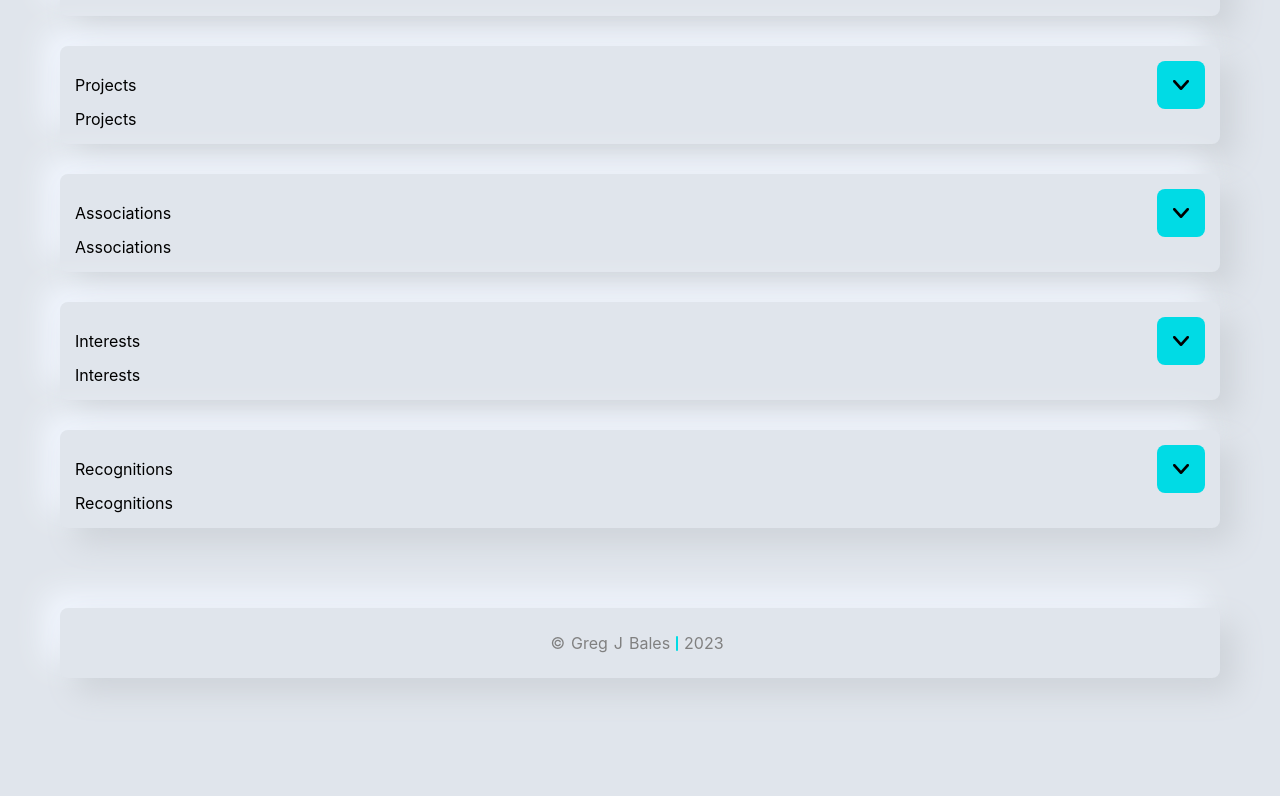
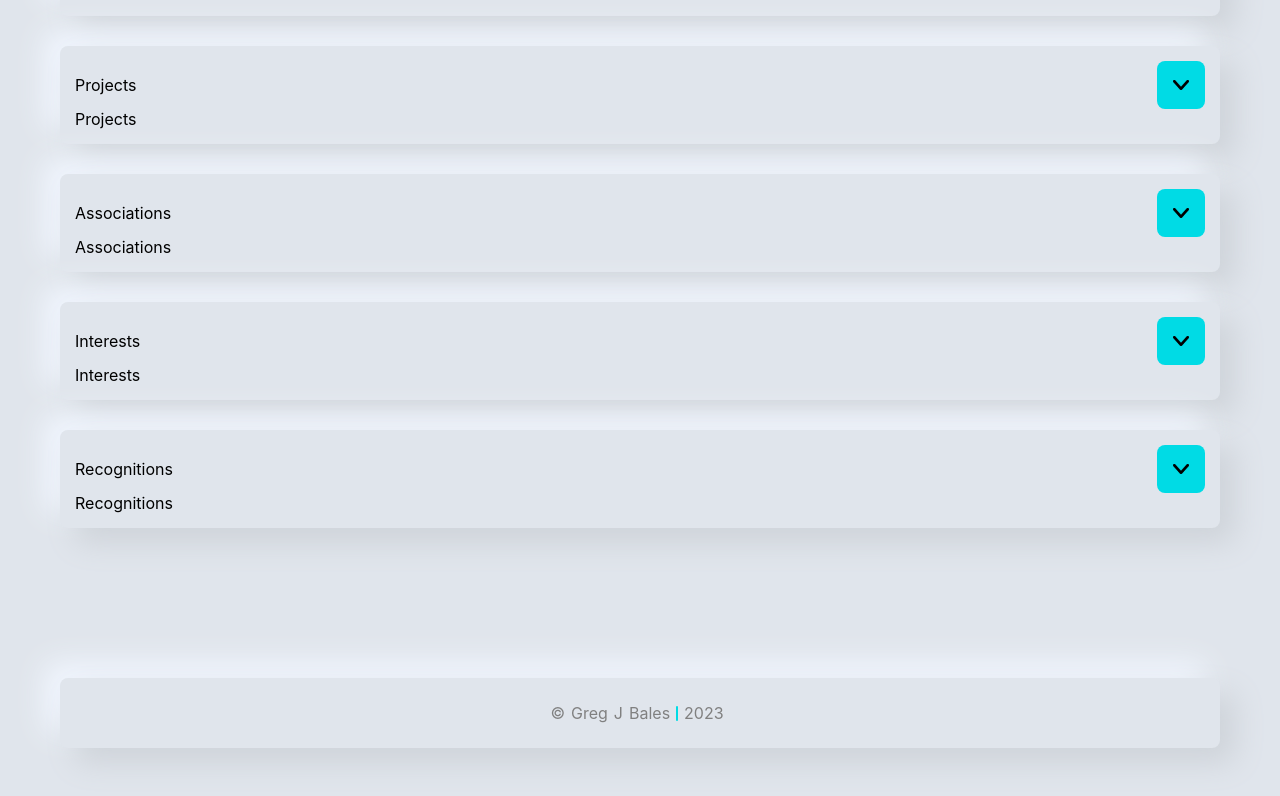
Before and after one commit to Infamous8/react-resume, a React (Create React App) app: page / in a window 1280 px wide. Shown: the part 790-1586 px from the top of the page. Built offline with nearby package versions, Linux system fonts and the light colour scheme.

Commit message:
fixes spacing below & above footer

```diff
--- a/src/components/atoms/content-container.tsx
+++ b/src/components/atoms/content-container.tsx
@@ -16,7 +16,7 @@ export const ContentContainer: React.FC<ContentContainerProps> = (props) => {
 const StyledContentContainer = styled.div`
   width: 100%;
   max-width: 1920px;
-  margin: 0 auto 100px auto;
+  margin: 0 auto;
   transition: padding .2s cubic-bezier(0.4, 0.0, 0.2, 1);
   padding: 50px 0;
   @media only screen and (max-width: 1920px) {
--- a/src/components/templates/page-layout.tsx
+++ b/src/components/templates/page-layout.tsx
@@ -15,7 +15,7 @@ export const PageLayout: React.FC<PageLayoutProps> = (props) => {
             <ContentContainer>
                 <Header margin={'30px 0 50px 0'} />
                 {props.children}
-                <Footer margin={'80px 0 0 0'} />
+                <Footer margin={'150px 0 0 0'} />
             </ContentContainer>
         </StyledPageLayout>
     )
```
